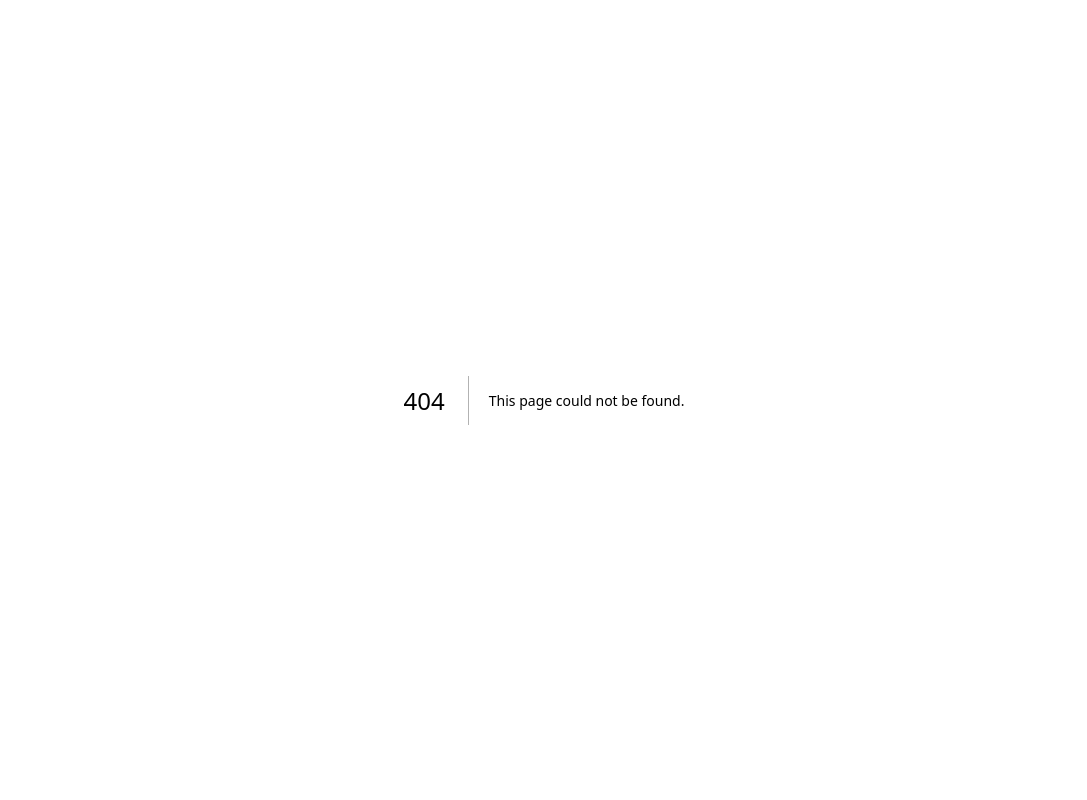
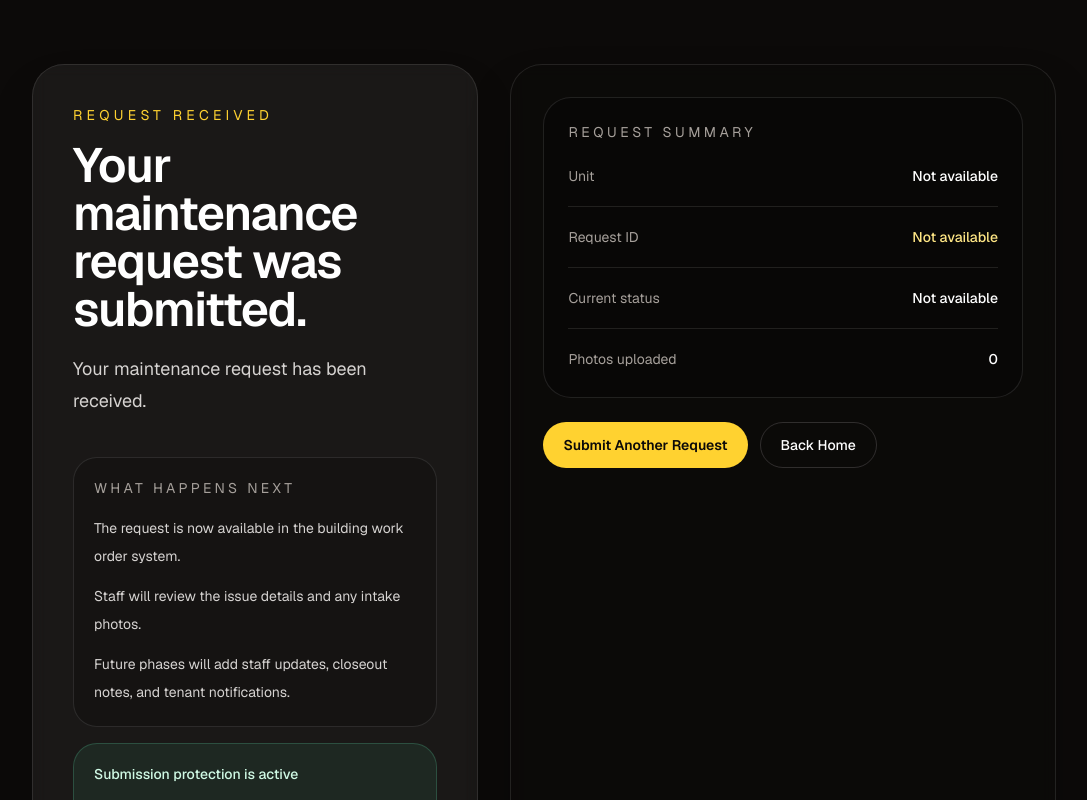
Before and after one commit to chris96/WorkOrderSoftware, a Next.js app: page /submit-request/success in a window 1280 px wide. Before the commit this address had no page. Shown: the top 800 px of the page, without its empty margins (96-1183 px from the left). Built offline with nearby package versions, Linux system fonts and the light colour scheme.

Commit message:
Harden tenant intake submission flow

```diff
--- a/src/app/api/work-orders/intake/route.ts
+++ b/src/app/api/work-orders/intake/route.ts
@@ -6,6 +6,7 @@ import { createAdminSupabaseClient } from "@/lib/supabase/server";
 import { workOrderRequestDataSchema } from "@/lib/validation/work-order-request";
 
 const STORAGE_BUCKET = "work-order-photos";
+const DUPLICATE_WINDOW_MINUTES = 10;
 
 function sanitizeFileName(name: string) {
   return name.replace(/[^a-zA-Z0-9._-]/g, "-").toLowerCase();
@@ -41,10 +42,16 @@ export async function POST(request: Request) {
       );
     }
 
+    const normalizedRequest = {
+      ...parsedRequest.data,
+      email: parsedRequest.data.email.trim().toLowerCase(),
+      phone: parsedRequest.data.phone.trim(),
+    };
+
     const { data: unitRow, error: unitError } = await supabase
       .from("units")
       .select("id, unit_number")
-      .eq("unit_number", parsedRequest.data.unit)
+      .eq("unit_number", normalizedRequest.unit)
       .single();
 
     if (unitError || !unitRow) {
@@ -58,16 +65,49 @@ export async function POST(request: Request) {
       );
     }
 
+    const duplicateWindowStart = new Date(
+      Date.now() - DUPLICATE_WINDOW_MINUTES * 60 * 1000
+    ).toISOString();
+
+    const { data: recentDuplicate } = await supabase
+      .from("work_orders")
+      .select("id, status")
+      .eq("unit_id", unitRow.id)
+      .eq("tenant_name", normalizedRequest.tenantName)
+      .eq("tenant_email", normalizedRequest.email)
+      .eq("category", normalizedRequest.category)
+      .eq("description", normalizedRequest.description)
+      .eq("is_emergency", normalizedRequest.isEmergency)
+      .gte("created_at", duplicateWindowStart)
+      .order("created_at", { ascending: false })
+      .limit(1)
+      .maybeSingle();
+
+    if (recentDuplicate) {
+      return NextResponse.json({
+        ok: true,
+        duplicate: true,
+        message:
+          "This request was already submitted recently, so we kept the original work order instead of creating a duplicate.",
+        uploadedPhotos: [],
+        workOrder: {
+          id: recentDuplicate.id,
+          status: recentDuplicate.status,
+          unitNumber: unitRow.unit_number,
+        },
+      });
+    }
+
     const { data: createdWorkOrder, error: workOrderError } = await supabase
       .from("work_orders")
       .insert({
         unit_id: unitRow.id,
-        tenant_name: parsedRequest.data.tenantName,
-        tenant_email: parsedRequest.data.email,
-        tenant_phone: parsedRequest.data.phone || null,
-        category: parsedRequest.data.category,
-        description: parsedRequest.data.description,
-        is_emergency: parsedRequest.data.isEmergency,
+        tenant_name: normalizedRequest.tenantName,
+        tenant_email: normalizedRequest.email,
+        tenant_phone: normalizedRequest.phone || null,
+        category: normalizedRequest.category,
+        description: normalizedRequest.description,
+        is_emergency: normalizedRequest.isEmergency,
       })
       .select("id, status")
       .single();
@@ -148,8 +188,8 @@ export async function POST(request: Request) {
         event_type: "submitted",
         to_status: createdWorkOrder.status,
         metadata: {
-          category: parsedRequest.data.category,
-          isEmergency: parsedRequest.data.isEmergency,
+          category: normalizedRequest.category,
+          isEmergency: normalizedRequest.isEmergency,
           photoCount: uploadedPhotos.length,
           unitNumber: unitRow.unit_number,
         },
@@ -161,6 +201,11 @@ export async function POST(request: Request) {
 
     return NextResponse.json({
       ok: true,
+      duplicate: false,
+      message:
+        uploadedPhotos.length > 0
+          ? "Your request was saved and the intake photos were uploaded."
+          : "Your request was saved successfully.",
       uploadedPhotos,
       workOrder: {
         id: workOrderId,
--- a/src/app/submit-request/submit-request-form.tsx
+++ b/src/app/submit-request/submit-request-form.tsx
@@ -1,6 +1,7 @@
 "use client";
 
 import Link from "next/link";
+import { useRouter } from "next/navigation";
 import { ChangeEvent, FormEvent, useState } from "react";
 
 import {
@@ -23,6 +24,19 @@ type SubmittedWorkOrder = {
   unitNumber: string;
 };
 
+type IntakeSubmissionSuccessResponse = {
+  ok: true;
+  duplicate: boolean;
+  message: string;
+  uploadedPhotos: UploadedPhoto[];
+  workOrder: SubmittedWorkOrder;
+};
+
+type IntakeSubmissionErrorResponse = {
+  ok: false;
+  message: string;
+};
+
 type SubmitRequestFormProps = {
   unitOptions: string[];
 };
@@ -38,14 +52,17 @@ function getInputClassName(hasError: boolean) {
 export function SubmitRequestForm({
   unitOptions,
 }: SubmitRequestFormProps) {
+  const router = useRouter();
   const [values, setValues] = useState(initialWorkOrderRequestValues);
   const [errors, setErrors] = useState<WorkOrderFieldErrors>({});
-  const [isValidated, setIsValidated] = useState(false);
   const [isUploadingPhotos, setIsUploadingPhotos] = useState(false);
   const [uploadMessage, setUploadMessage] = useState<string | null>(null);
-  const [uploadedPhotos, setUploadedPhotos] = useState<UploadedPhoto[]>([]);
-  const [submittedWorkOrder, setSubmittedWorkOrder] =
-    useState<SubmittedWorkOrder | null>(null);
+
+  function resetFormState() {
+    setValues(initialWorkOrderRequestValues);
+    setErrors({});
+    setUploadMessage(null);
+  }
 
   function updateField<K extends keyof typeof values>(
     field: K,
@@ -71,13 +88,11 @@ export function SubmitRequestForm({
     const files = Array.from(event.target.files ?? []);
     updateField("photos", files);
     setUploadMessage(null);
-    setUploadedPhotos([]);
-    setSubmittedWorkOrder(null);
-    setIsValidated(false);
   }
 
   async function handleReviewRequest(event: FormEvent<HTMLFormElement>) {
     event.preventDefault();
+    const form = event.currentTarget;
 
     const result = workOrderRequestSchema.safeParse(values);
 
@@ -93,9 +108,7 @@ export function SubmitRequestForm({
       }
 
       setErrors(fieldErrors);
-      setIsValidated(false);
       setUploadMessage(null);
-      setSubmittedWorkOrder(null);
       return;
     }
 
@@ -123,35 +136,30 @@ export function SubmitRequestForm({
       });
 
       const payload = (await response.json()) as
-        | {
-            ok: true;
-            uploadedPhotos: UploadedPhoto[];
-            workOrder: SubmittedWorkOrder;
-          }
-        | { ok: false; message: string };
+        | IntakeSubmissionSuccessResponse
+        | IntakeSubmissionErrorResponse;
 
       if (!response.ok || !payload.ok) {
-        setIsValidated(false);
         setUploadMessage(
           payload.ok ? "Photo upload failed." : payload.message
         );
-        setSubmittedWorkOrder(null);
-        setUploadedPhotos([]);
         return;
       }
 
-      setUploadedPhotos(payload.uploadedPhotos);
-      setSubmittedWorkOrder(payload.workOrder);
-      setIsValidated(true);
-      setUploadMessage(
-        payload.uploadedPhotos.length > 0
-          ? "Your request was saved and the intake photos were uploaded."
-          : "Your request was saved successfully."
-      );
+      form.reset();
+      resetFormState();
+
+      const successParams = new URLSearchParams({
+        duplicate: String(payload.duplicate),
+        message: payload.message,
+        requestId: payload.workOrder.id,
+        status: payload.workOrder.status,
+        unit: payload.workOrder.unitNumber,
+        photoCount: String(payload.uploadedPhotos.length),
+      });
+
+      router.replace(`/submit-request/success?${successParams.toString()}`);
     } catch (error) {
-      setIsValidated(false);
-      setSubmittedWorkOrder(null);
-      setUploadedPhotos([]);
       setUploadMessage(
         error instanceof Error
           ? error.message
@@ -213,38 +221,11 @@ export function SubmitRequestForm({
 
         <section className="rounded-[2rem] border border-white/10 bg-stone-950/70 p-6 shadow-2xl shadow-black/40 backdrop-blur md:p-8">
           <form className="space-y-8" onSubmit={handleReviewRequest} noValidate>
-            {isValidated && !submittedWorkOrder ? (
-              <div className="rounded-[1.5rem] border border-emerald-300/25 bg-emerald-400/10 px-5 py-4 text-sm leading-7 text-emerald-100">
-                The form passes the current client-side checks and is ready for
-                submission.
-              </div>
-            ) : null}
-
             {uploadMessage ? (
               <div
-                className={`rounded-[1.5rem] border px-5 py-4 text-sm leading-7 ${
-                  isValidated
-                    ? "border-emerald-300/25 bg-emerald-400/10 text-emerald-100"
-                    : "border-rose-300/25 bg-rose-400/10 text-rose-100"
-                }`}
+                className="rounded-[1.5rem] border border-rose-300/25 bg-rose-400/10 px-5 py-4 text-sm leading-7 text-rose-100"
               >
                 {uploadMessage}
-              </div>
-            ) : null}
-
-            {submittedWorkOrder ? (
-              <div className="rounded-[1.5rem] border border-white/10 bg-black/20 px-5 py-4 text-sm leading-7 text-stone-200">
-                <p className="font-medium text-white">
-                  Work order created for unit {submittedWorkOrder.unitNumber}
-                </p>
-                <p className="mt-1">
-                  Request ID:{" "}
-                  <span className="text-amber-200">{submittedWorkOrder.id}</span>
-                </p>
-                <p>
-                  Current status:{" "}
-                  <span className="text-amber-200">{submittedWorkOrder.status}</span>
-                </p>
               </div>
             ) : null}
 
@@ -469,44 +450,19 @@ export function SubmitRequestForm({
                 <p className="text-sm text-rose-300">{errors.photos}</p>
               ) : null}
 
-              {uploadedPhotos.length > 0 ? (
-                <div className="rounded-[1.5rem] border border-white/10 bg-black/20 p-4">
-                  <p className="text-sm font-medium text-stone-200">
-                    Uploaded to Supabase Storage
-                  </p>
-                  <ul className="mt-3 space-y-2 text-sm text-stone-300">
-                    {uploadedPhotos.map((photo) => (
-                      <li key={photo.path}>
-                        <span className="font-medium text-stone-100">
-                          {photo.fileName}
-                        </span>{" "}
-                        stored at{" "}
-                        <span className="text-amber-200">{photo.path}</span>
-                      </li>
-                    ))}
-                  </ul>
-                </div>
-              ) : null}
             </div>
 
             <div className="flex flex-col gap-3 border-t border-white/10 pt-6 sm:flex-row sm:items-center sm:justify-between">
               <p className="text-sm leading-7 text-stone-400">
-                The request now submits to our database. A dedicated confirmation
-                page will replace this inline status soon.
+                Successful submissions now redirect to a confirmation page so
+                the form is not left in a ready-to-resubmit state.
               </p>
 
               <div className="flex flex-col gap-3 sm:flex-row">
                 <button
                   type="button"
                   className="rounded-full border border-white/15 px-5 py-3 text-sm font-medium text-white transition hover:border-white/30 hover:bg-white/5"
-                  onClick={() => {
-                    setValues(initialWorkOrderRequestValues);
-                    setErrors({});
-                    setIsValidated(false);
-                    setUploadMessage(null);
-                    setUploadedPhotos([]);
-                    setSubmittedWorkOrder(null);
-                  }}
+                  onClick={resetFormState}
                 >
                   Reset Form
                 </button>
--- /dev/null
+++ b/src/app/submit-request/success/page.tsx
@@ -0,0 +1,125 @@
+import Link from "next/link";
+
+type SubmitRequestSuccessPageProps = {
+  searchParams: Promise<{
+    duplicate?: string;
+    message?: string;
+    photoCount?: string;
+    requestId?: string;
+    status?: string;
+    unit?: string;
+  }>;
+};
+
+function readParam(value: string | undefined) {
+  return value?.trim() || undefined;
+}
+
+export default async function SubmitRequestSuccessPage({
+  searchParams,
+}: SubmitRequestSuccessPageProps) {
+  const params = await searchParams;
+
+  const duplicate = readParam(params.duplicate) === "true";
+  const message =
+    readParam(params.message) ??
+    (duplicate
+      ? "This request had already been submitted recently, so the original work order was kept."
+      : "Your maintenance request has been received.");
+  const requestId = readParam(params.requestId);
+  const status = readParam(params.status);
+  const unit = readParam(params.unit);
+  const photoCount = Number(readParam(params.photoCount) ?? "0");
+
+  return (
+    <main className="px-6 py-12 md:px-8 md:py-16">
+      <div className="mx-auto grid w-full max-w-5xl gap-8 xl:grid-cols-[0.9fr_1.1fr]">
+        <section className="rounded-[2rem] border border-white/10 bg-white/6 p-8 shadow-2xl shadow-black/30 backdrop-blur md:p-10">
+          <p className="text-sm uppercase tracking-[0.3em] text-amber-300">
+            Request Received
+          </p>
+          <h1 className="mt-4 text-4xl font-semibold tracking-tight text-white md:text-5xl">
+            {duplicate
+              ? "We already have this request on file."
+              : "Your maintenance request was submitted."}
+          </h1>
+          <p className="mt-5 max-w-xl text-base leading-8 text-stone-300 md:text-lg">
+            {message}
+          </p>
+
+          <div className="mt-10 space-y-4">
+            <div className="rounded-[1.5rem] border border-white/10 bg-black/20 p-5">
+              <h2 className="text-sm uppercase tracking-[0.24em] text-stone-400">
+                What happens next
+              </h2>
+              <ul className="mt-4 space-y-3 text-sm leading-7 text-stone-300">
+                <li>The request is now available in the building work order system.</li>
+                <li>Staff will review the issue details and any intake photos.</li>
+                <li>Future phases will add staff updates, closeout notes, and tenant notifications.</li>
+              </ul>
+            </div>
+
+            <div className="rounded-[1.5rem] border border-emerald-300/20 bg-emerald-300/8 p-5">
+              <p className="text-sm font-medium text-emerald-100">
+                Submission protection is active
+              </p>
+              <p className="mt-2 text-sm leading-7 text-emerald-50/90">
+                After a successful submit, this confirmation page replaces the
+                form in browser history to reduce accidental repeat submissions.
+              </p>
+            </div>
+          </div>
+        </section>
+
+        <section className="rounded-[2rem] border border-white/10 bg-stone-950/70 p-6 shadow-2xl shadow-black/40 backdrop-blur md:p-8">
+          <div className="rounded-[1.75rem] border border-white/10 bg-black/20 p-6">
+            <p className="text-sm uppercase tracking-[0.25em] text-stone-400">
+              Request Summary
+            </p>
+            <dl className="mt-5 space-y-4 text-sm leading-7 text-stone-300">
+              <div className="flex items-start justify-between gap-4 border-b border-white/10 pb-4">
+                <dt className="text-stone-400">Unit</dt>
+                <dd className="text-right font-medium text-white">
+                  {unit ?? "Not available"}
+                </dd>
+              </div>
+              <div className="flex items-start justify-between gap-4 border-b border-white/10 pb-4">
+                <dt className="text-stone-400">Request ID</dt>
+                <dd className="text-right font-medium text-amber-200">
+                  {requestId ?? "Not available"}
+                </dd>
+              </div>
+              <div className="flex items-start justify-between gap-4 border-b border-white/10 pb-4">
+                <dt className="text-stone-400">Current status</dt>
+                <dd className="text-right font-medium text-white">
+                  {status ?? "Not available"}
+                </dd>
+              </div>
+              <div className="flex items-start justify-between gap-4">
+                <dt className="text-stone-400">Photos uploaded</dt>
+                <dd className="text-right font-medium text-white">
+                  {photoCount}
+                </dd>
+              </div>
+            </dl>
+          </div>
+
+          <div className="mt-6 flex flex-col gap-3 sm:flex-row">
+            <Link
+              href="/submit-request"
+              className="inline-flex items-center justify-center rounded-full bg-amber-300 px-5 py-3 text-sm font-semibold text-stone-950 transition hover:bg-amber-200"
+            >
+              Submit Another Request
+            </Link>
+            <Link
+              href="/"
+              className="inline-flex items-center justify-center rounded-full border border-white/15 px-5 py-3 text-sm font-medium text-white transition hover:border-white/30 hover:bg-white/5"
+            >
+              Back Home
+            </Link>
+          </div>
+        </section>
+      </div>
+    </main>
+  );
+}
```
